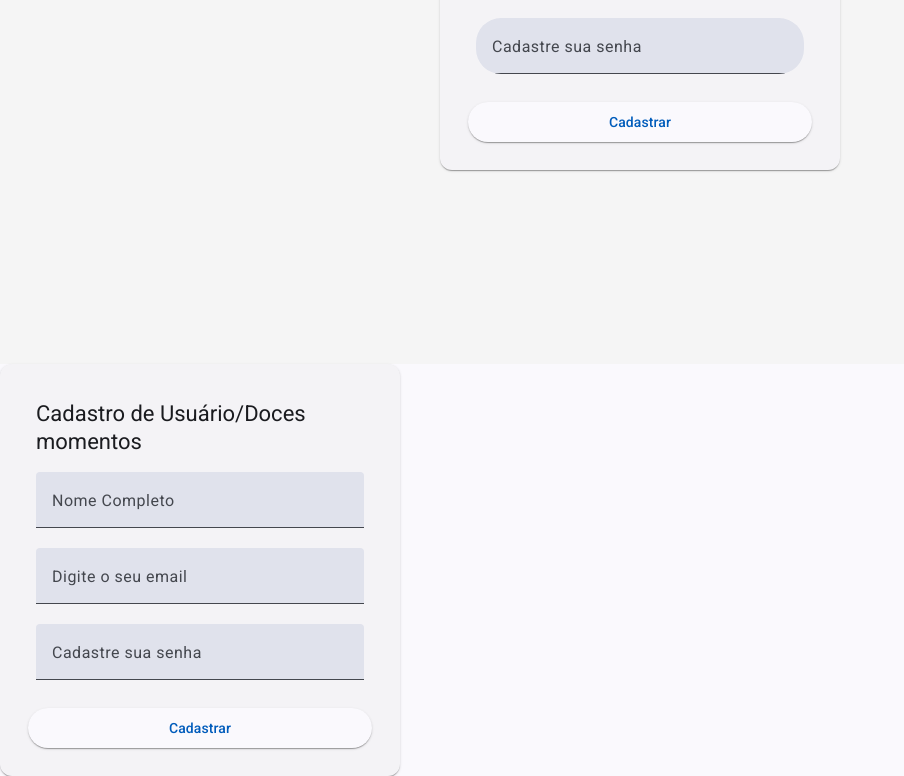
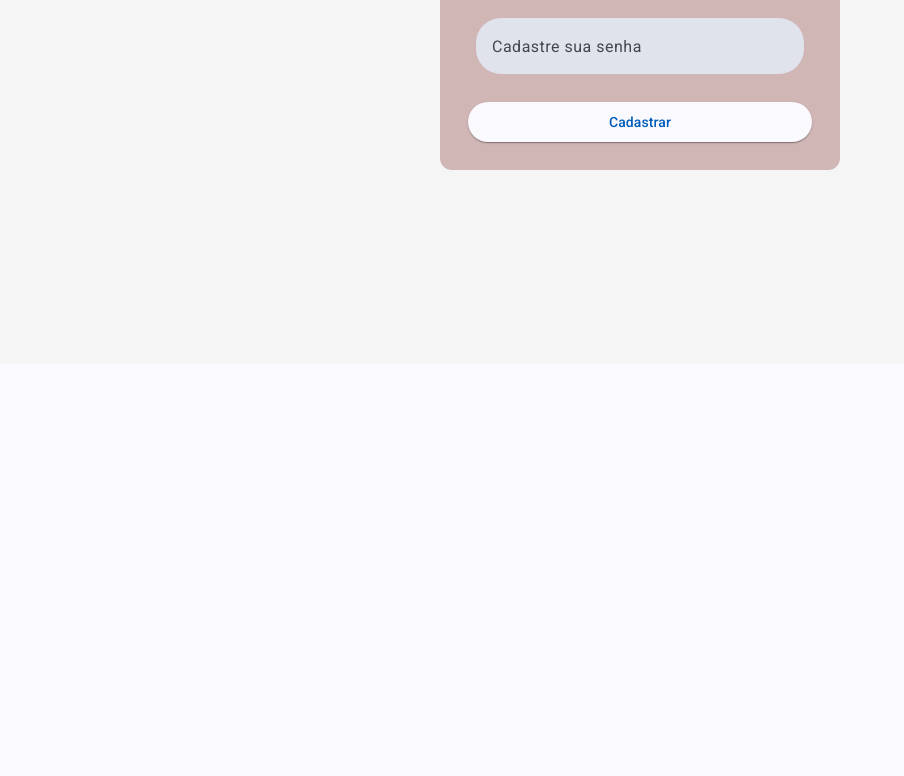
Before and after one commit to rodrigosLouzada/agendador-tarefas-angular, an Angular app: page /register in a window 1280 px wide. Shown: the part 436-1212 px from the top of the page, without its empty margins (0-904 px from the left). After the commit the page ends 800 px from the top, so only its background shows below. Built offline with nearby package versions, Linux system fonts and the light colour scheme.

Commit message:
encapsulation none, encapsulation using major class

```diff
--- a/src/app/pages/register/register.html
+++ b/src/app/pages/register/register.html
@@ -31,35 +31,3 @@
         </mat-card-actions>
     </mat-card>
 </div>
-
- <mat-card>
-
-        <mat-card-header class="padding-m">
-            <mat-card-title>Cadastro de Usuário/Doces momentos</mat-card-title>
-        </mat-card-header>
-
-        <mat-card-content>
-            <mat-form-field class="full-width" appearance="fill">
-                <mat-label>Nome Completo</mat-label>
-                <input matInput placeholder="Digite o nome Completo aqui.">
-            </mat-form-field>
-        </mat-card-content>
-
-        <mat-card-content>
-            <mat-form-field class="full-width" appearance="fill">
-                <mat-label>Digite o seu email</mat-label>
-                <input matInput placeholder="Digite o seu email aqui.">
-            </mat-form-field>
-        </mat-card-content>
-
-        <mat-card-content>
-            <mat-form-field class="full-width" appearance="fill">
-                <mat-label>Cadastre sua senha</mat-label>
-                <input matInput placeholder="Digite a senha aqui." type="password">
-            </mat-form-field>
-        </mat-card-content>
-
-        <mat-card-actions>
-            <button matButton class="full-width"  matButton="elevated">Cadastrar</button>
-        </mat-card-actions>
-    </mat-card>
--- a/src/app/pages/register/register.scss
+++ b/src/app/pages/register/register.scss
@@ -6,11 +6,17 @@
     background-color: #f5f5f5;
 }
 
-mat-card{
+.register-component mat-card{
     width: 400px;
     padding: 20px;
+    box-shadow: none;
+    background-color: #c5a0a0ba;
 }
 
-:host ::ng-deep .register-component .mat-mdc-text-field-wrapper{
-    border-radius: 25px !important;
+.register-component .mat-mdc-text-field-wrapper{
+    border-radius: 25px;
+
+    .mdc-line-ripple{
+        display: none;
+    }
 }
--- a/src/app/pages/register/register.ts
+++ b/src/app/pages/register/register.ts
@@ -10,7 +10,7 @@ import {MatFormFieldModule} from '@angular/material/form-field';
   imports: [MatCardModule, MatButtonModule, MatFormFieldModule, MatInputModule, MatSelectModule],
   templateUrl: './register.html',
   styleUrl: './register.scss',
-  encapsulation: ViewEncapsulation.Emulated
+  encapsulation: ViewEncapsulation.None
 })
 export class Register {
 
```
